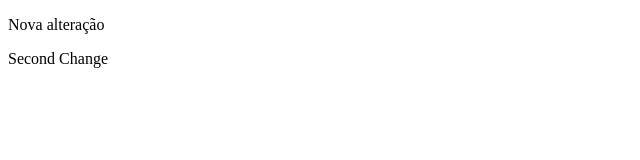
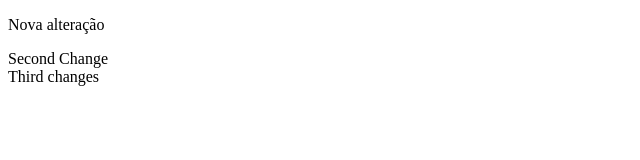
Before and after one commit to profmv/project_zero, a plain HTML site: page index.html in a window 1280 px wide. Shown: the whole page, without its empty margins (0-640 px from the left). Drawn offline with Linux system fonts and the light colour scheme.

Commit message:
Nova Alteração 4

```diff
--- a/index.html
+++ b/index.html
@@ -9,6 +9,7 @@
     <header>
         <p>Nova alteração</p>
         <div>Second Change</div>
+        <div>Third changes</div>
     </header>
 
 </body>
```
